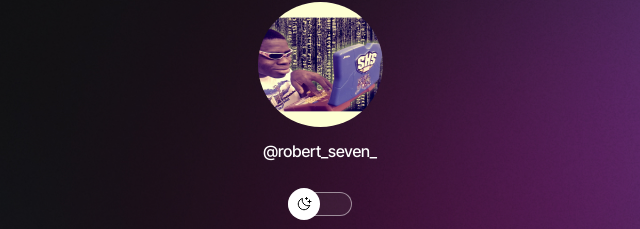
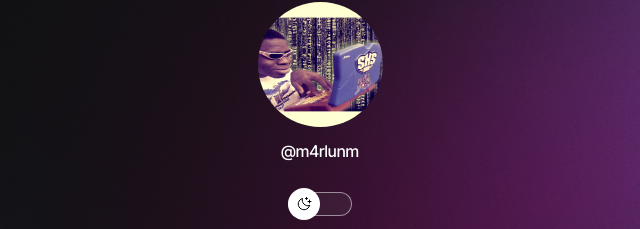
Before and after one commit to RobertGabriel7/DevLinks, a plain HTML site: page index.html in a window 1280 px wide. Shown: the part 79-308 px from the top of the page, 320-960 px from the left. Drawn offline with nearby package versions, Linux system fonts and the light colour scheme.

Commit message:
Update index.html

```diff
--- a/index.html
+++ b/index.html
@@ -19,7 +19,7 @@
         <header id="profile">
             <img id="fotoDePerfil" src="./Rocketseat/Nivel_2/projetoDoSite/assets/img/carinha_do_ti-noite.jpg"
                 alt="foto pessoal para o tema escuro do site">
-            <p>@robert_seven_</p>
+            <p>@m4rlunm</p>
         </header>
 
         <div id="divDoBotao" onclick="teste()">
```
